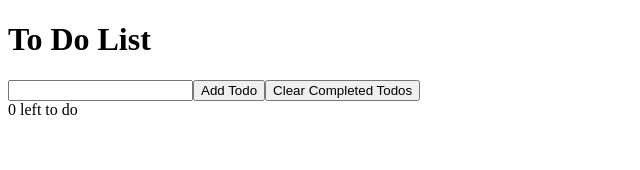
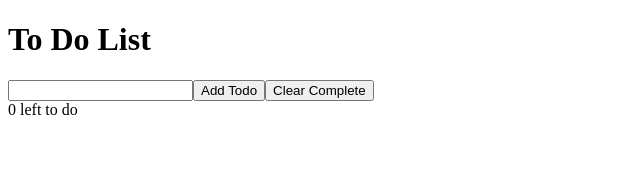
Before and after one commit to rvats/hyperloop, a React (Create React App) app: page / in a window 1280 px wide. Shown: the top 170 px of the page, without its empty margins (0-640 px from the left). Built offline with nearby package versions, Linux system fonts and the light colour scheme.

Commit message:
Updating the screen

```diff
--- a/src/App.js
+++ b/src/App.js
@@ -7,7 +7,7 @@ function App() {
       <TodoList todos={todos}/>
       <input type="text" />
       <button>Add Todo</button>
-      <button>Clear Completed Todos</button>
+      <button>Clear Complete</button>
       <div>0 left to do </div>
     </div>
   );
```
